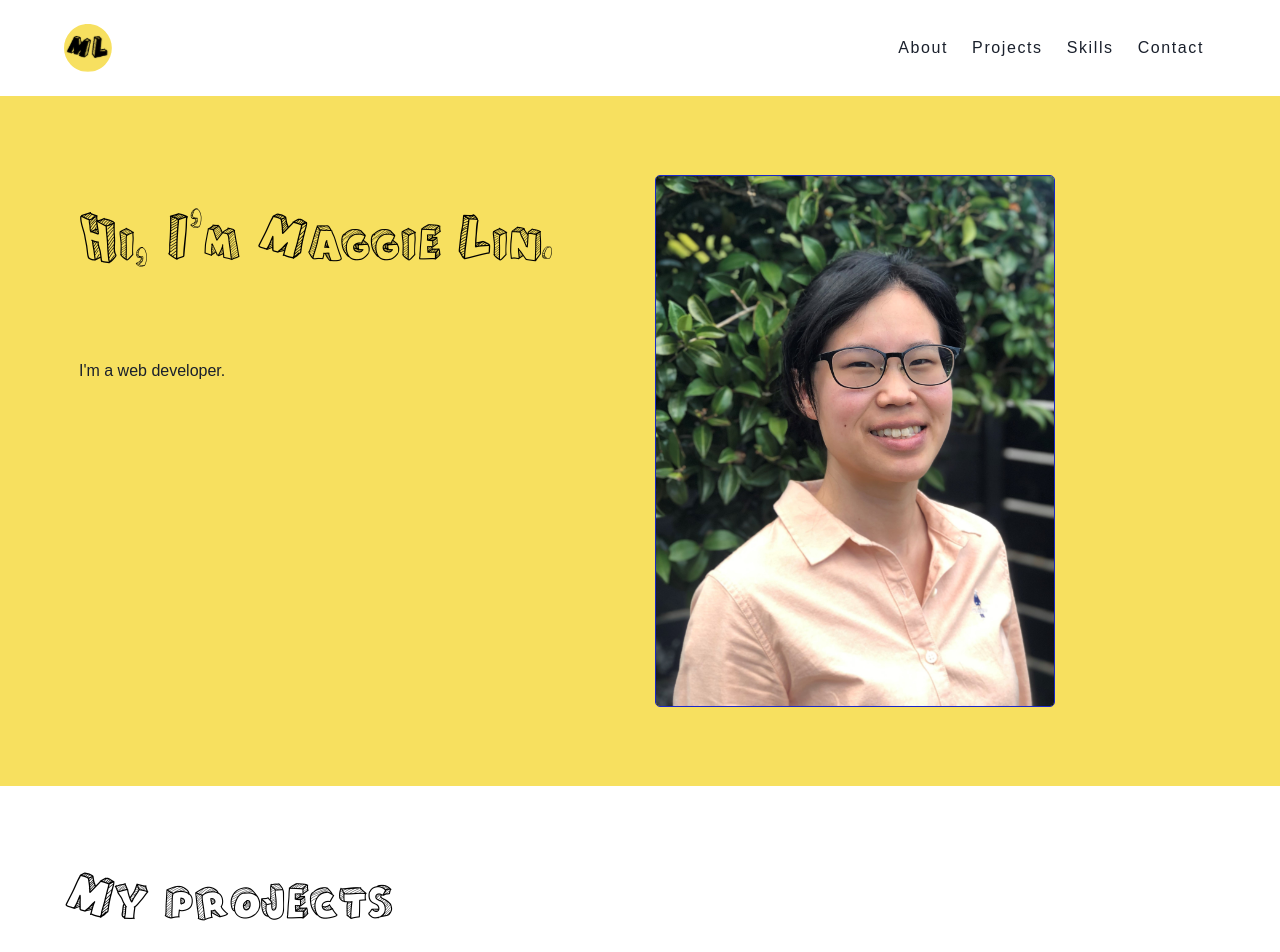
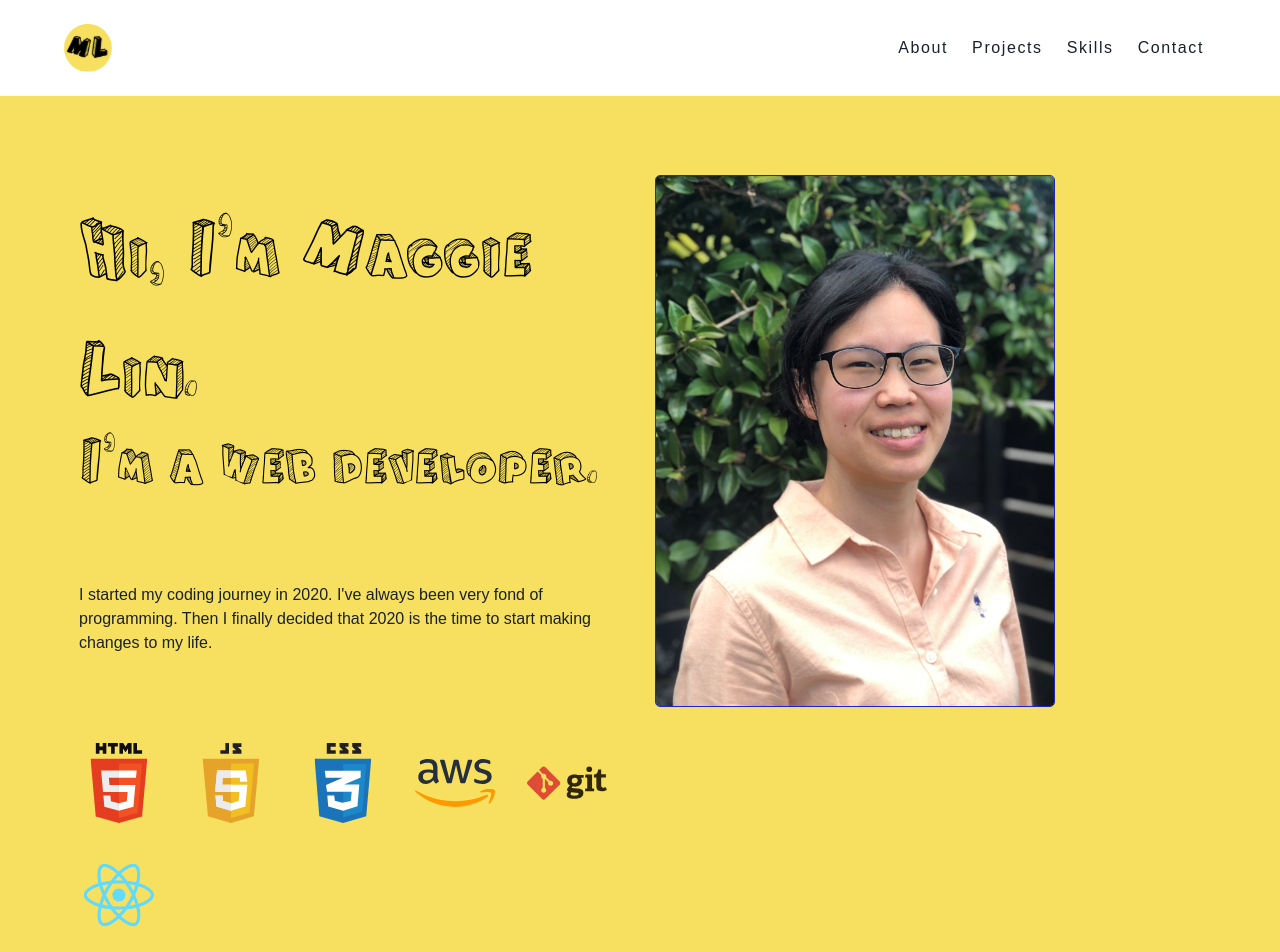
Before and after one commit to lin-maggies/portfolio, a React (Create React App) app: page / in a window 1280 px wide. Shown: the top 952 px of the page. Built offline with nearby package versions, Linux system fonts and the light colour scheme.

Commit message:
add paragraph to hero page, move skills logo to hero page, change react logo

```diff
--- a/src/App.css
+++ b/src/App.css
@@ -43,12 +43,28 @@ p {
   padding: 15% 5% 10%;
 }
 
+.landingTitle:first-child {
+  font-family: cartoon;
+  font-size: 5rem;
+  color: black;
+  line-height: 1;
+  margin: 1rem 0 0;
+}
+
+.landingTitle {
+  font-family: cartoon;
+  font-size: 4rem;
+  color: black;
+  line-height: 1;
+  margin: 1rem 0 0;
+}
+
 .sectionTitle {
   font-family: cartoon;
   font-size: 4rem;
   color: black;
   line-height: 1;
-  padding: 1rem 0 3rem;
+  margin: 1rem 0 3rem;
 }
 
 .sectionPara {
@@ -201,6 +217,26 @@ p {
     text-shadow: 0 0 0.5px #1a27c9, 0.5px 0 0 #1a27c9;
   }
 
+  .landingTitle {
+    font-size: 4rem;
+    line-height: 1;
+    margin: 0;
+  }
+
+  .landingTitle:first-child {
+    font-size: 5rem;
+    line-height: 1.5;
+    margin: 1rem 0 0;
+  }
+
+  .landingPara {
+    margin: 5rem 0 0;
+  }
+
+  .landingPara p {
+    margin-bottom: 5rem;
+  }
+
   .sectionColorContainer {
     background-color: #f7e05f;
     width: 100%;
--- a/src/Containers/aboutMe.js
+++ b/src/Containers/aboutMe.js
@@ -15,14 +15,6 @@ export default function AboutMe() {
         <h1 className="sectionTitle">Coding journey</h1>
         <div className="column">
           <div className="sectionPara">
-            <p>
-              I started my coding journey in 2020. I've always been very fond of
-              the whole programming world. I had the opportunity to do a
-              computer science 101 course back in university, which I thought
-              was fascinating, but I never took the plunge to dive into the
-              coding world back then. Then I finally decided 2020 is the time to
-              start making changes to my life.
-            </p>
             <p>
               I had the opportunity to intern at a company called
               Brewenstein/Brewers Clan in early 2021, where the learning really
--- a/src/Containers/home.js
+++ b/src/Containers/home.js
@@ -27,9 +27,22 @@ export default function Home() {
       <div>
         <div className="sectionColorContainer row">
           <div className="column">
-            <h1 className="sectionTitle">Hi, I'm Maggie Lin.</h1>
-            <div className="sectionPara">
-              <p>I'm a web developer.</p>
+            <h1 className="landingTitle">Hi, I'm Maggie Lin.</h1>
+            <h1 className="landingTitle">I'm a web developer.</h1>
+            <div className="landingPara">
+              <p>
+                I started my coding journey in 2020. I've always been very fond
+                of programming. Then I finally decided that 2020 is the time to
+                start making changes to my life.
+              </p>
+              <div className="flexContainer">
+                <img src={htmlLogo} alt="HTML logo" className="skillLogo" />
+                <img src={jsLogo} alt="Javascript logo" className="skillLogo" />
+                <img src={cssLogo} alt="CSS logo" className="skillLogo" />
+                <img src={awsLogo} alt="AWS logo" className="skillLogo" />
+                <img src={gitLogo} alt="Git logo" className="skillLogo" />
+                <img src={reactLogo} alt="React logo" className="skillLogo" />
+              </div>
             </div>
           </div>
           <div className="column">
@@ -74,30 +87,7 @@ export default function Home() {
             </Link>
           </div>
         </div>
-
         <div className="sectionColorContainer">
-          <Link className="sectionTitle" to="/skills">
-            My Skills
-          </Link>
-          <div className="flexContainer">
-            <img src={htmlLogo} alt="HTML logo" className="skillLogo" />
-            <img src={jsLogo} alt="Javascript logo" className="skillLogo" />
-            <img src={cssLogo} alt="CSS logo" className="skillLogo" />
-            <img src={awsLogo} alt="AWS logo" className="skillLogo" />
-            <img src={gitLogo} alt="Git logo" className="skillLogo" />
-            <img src={reactLogo} alt="React logo" className="skillLogo" />
-          </div>
-          <div className="sectionPara">
-            <Link to="/skills">
-              <ButtonCust
-                children="See all"
-                border="1px"
-                borderColor="#1a27c9"
-              />
-            </Link>
-          </div>
-        </div>
-        <div className="sectionContainer">
           <h1 className="sectionTitle">Contact me</h1>
           <ContactForm />
         </div>
```
Also changed, not shown: src/assets/images/react.svg.
